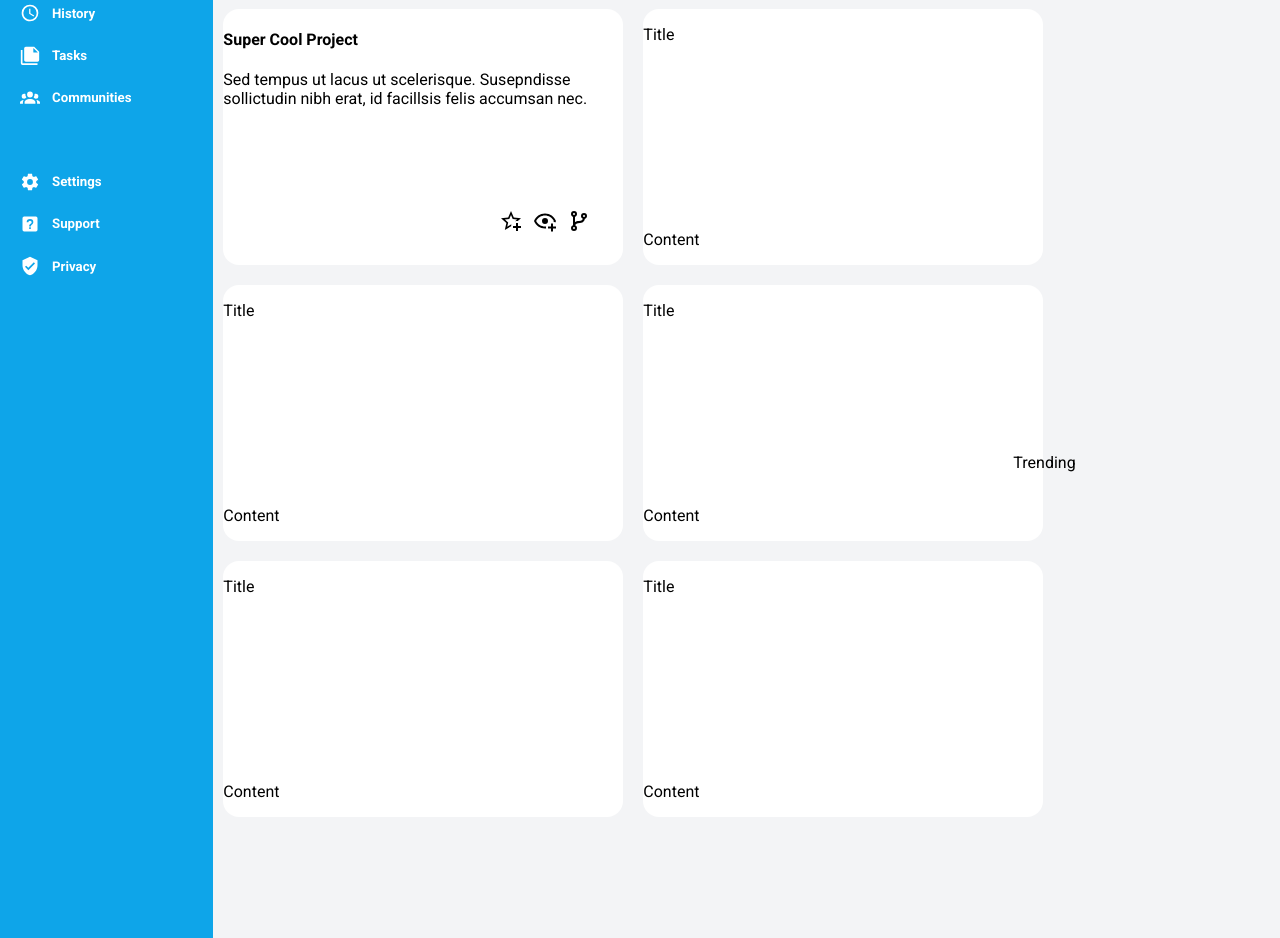
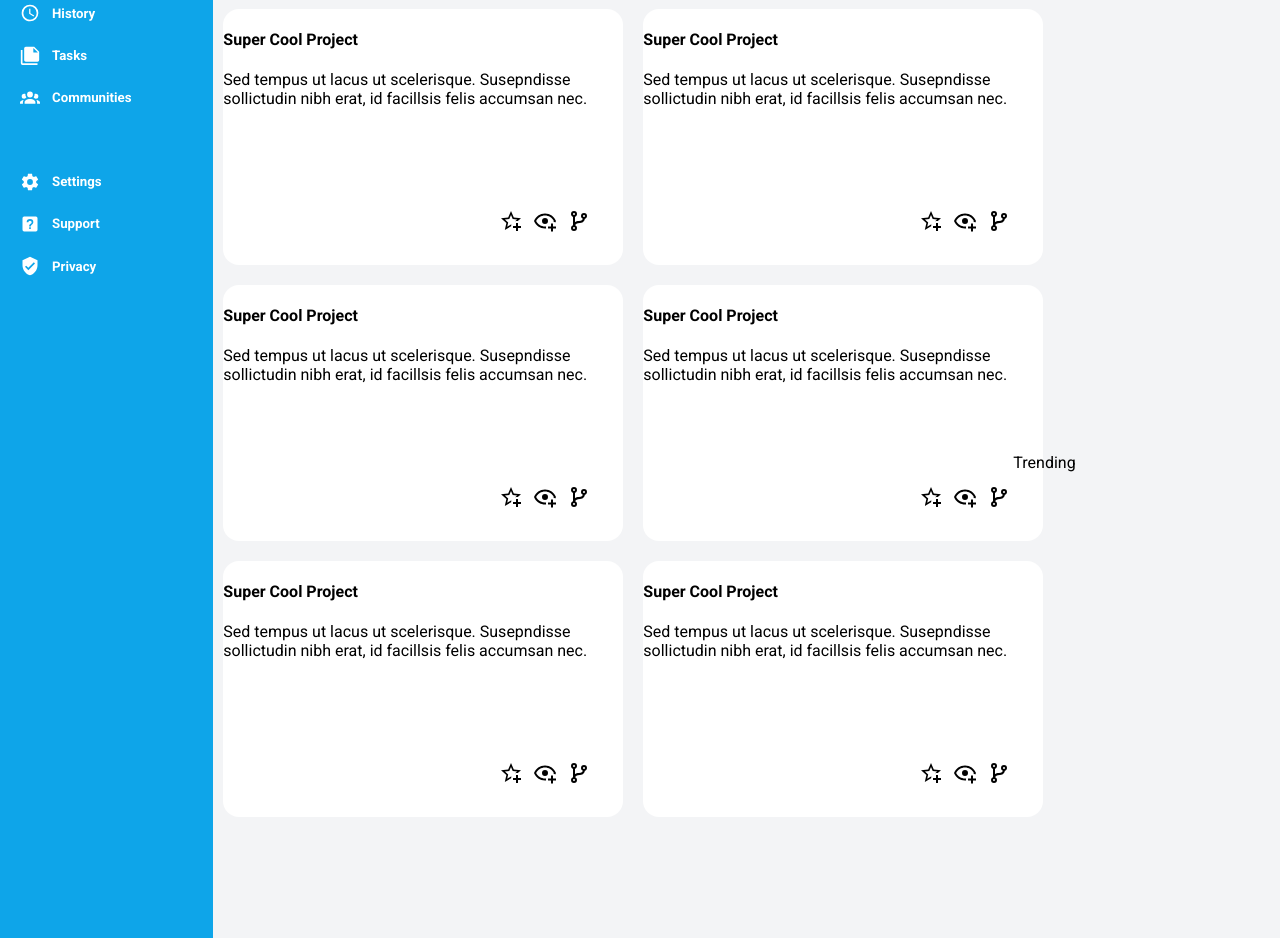
Before and after one commit to zacharyblum2/admin-dashboard, a plain HTML site: page index.html in a window 1280 px wide. Shown: the part 263-1201 px from the top of the page. Drawn offline with Linux system fonts and the light colour scheme.

Commit message:
Add card content.

```diff
--- a/index.html
+++ b/index.html
@@ -84,28 +84,78 @@
                     </div>
 
                     <div class="card">
-                        <p>Title</p>
-                        <p>Content</p>
+                        <div class="info">
+                            <h4>Super Cool Project</h4>
+                            <p>Sed tempus ut lacus ut scelerisque. Susepndisse sollictudin nibh erat,
+                                id facillsis felis accumsan nec.
+                            </p>
+                        </div>
+                        <div class="links">
+                            <!-- Place all icons here-->
+                            <img src="./icons/star-plus-outline.svg" alt="Star icon">
+                            <img src="./icons/eye-plus-outline.svg" alt="Watch icon">
+                            <img src="./icons/source-branch.svg" alt="Source icon">
+                        </div>
                     </div>
 
                     <div class="card">
-                        <p>Title</p>
-                        <p>Content</p>
+                        <div class="info">
+                            <h4>Super Cool Project</h4>
+                            <p>Sed tempus ut lacus ut scelerisque. Susepndisse sollictudin nibh erat,
+                                id facillsis felis accumsan nec.
+                            </p>
+                        </div>
+                        <div class="links">
+                            <!-- Place all icons here-->
+                            <img src="./icons/star-plus-outline.svg" alt="Star icon">
+                            <img src="./icons/eye-plus-outline.svg" alt="Watch icon">
+                            <img src="./icons/source-branch.svg" alt="Source icon">
+                        </div>
                     </div>
 
                     <div class="card">
-                        <p>Title</p>
-                        <p>Content</p>
+                        <div class="info">
+                            <h4>Super Cool Project</h4>
+                            <p>Sed tempus ut lacus ut scelerisque. Susepndisse sollictudin nibh erat,
+                                id facillsis felis accumsan nec.
+                            </p>
+                        </div>
+                        <div class="links">
+                            <!-- Place all icons here-->
+                            <img src="./icons/star-plus-outline.svg" alt="Star icon">
+                            <img src="./icons/eye-plus-outline.svg" alt="Watch icon">
+                            <img src="./icons/source-branch.svg" alt="Source icon">
+                        </div>
                     </div>
 
                     <div class="card">
-                        <p>Title</p>
-                        <p>Content</p>
+                        <div class="info">
+                            <h4>Super Cool Project</h4>
+                            <p>Sed tempus ut lacus ut scelerisque. Susepndisse sollictudin nibh erat,
+                                id facillsis felis accumsan nec.
+                            </p>
+                        </div>
+                        <div class="links">
+                            <!-- Place all icons here-->
+                            <img src="./icons/star-plus-outline.svg" alt="Star icon">
+                            <img src="./icons/eye-plus-outline.svg" alt="Watch icon">
+                            <img src="./icons/source-branch.svg" alt="Source icon">
+                        </div>
                     </div>
 
                     <div class="card">
-                        <p>Title</p>
-                        <p>Content</p>
+                        <div class="info">
+                            <h4>Super Cool Project</h4>
+                            <p>Sed tempus ut lacus ut scelerisque. Susepndisse sollictudin nibh erat,
+                                id facillsis felis accumsan nec.
+                            </p>
+                        </div>
+                        <div class="links">
+                            <!-- Place all icons here-->
+                            <img src="./icons/star-plus-outline.svg" alt="Star icon">
+                            <img src="./icons/eye-plus-outline.svg" alt="Watch icon">
+                            <img src="./icons/source-branch.svg" alt="Source icon">
+                        </div>
                     </div>
                 </div>
             </div>
```
